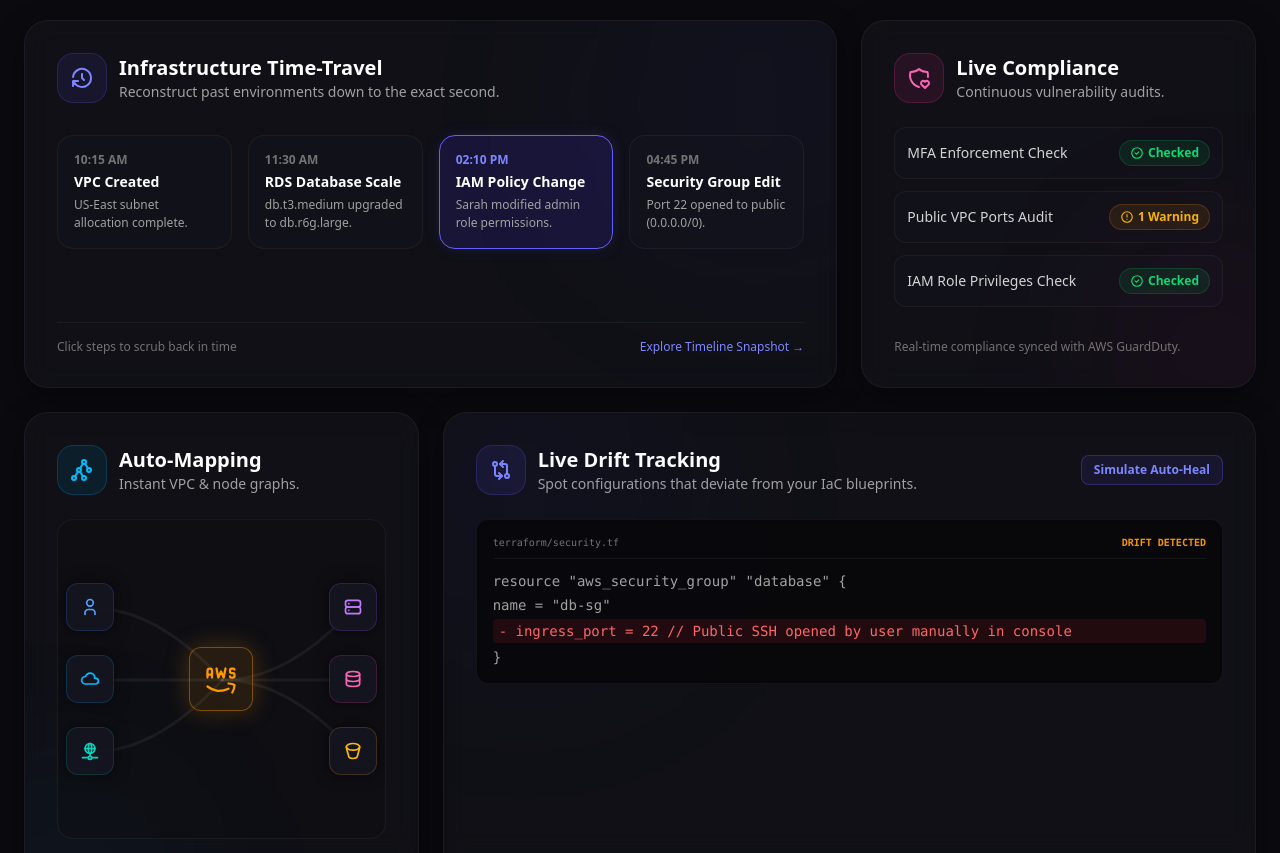
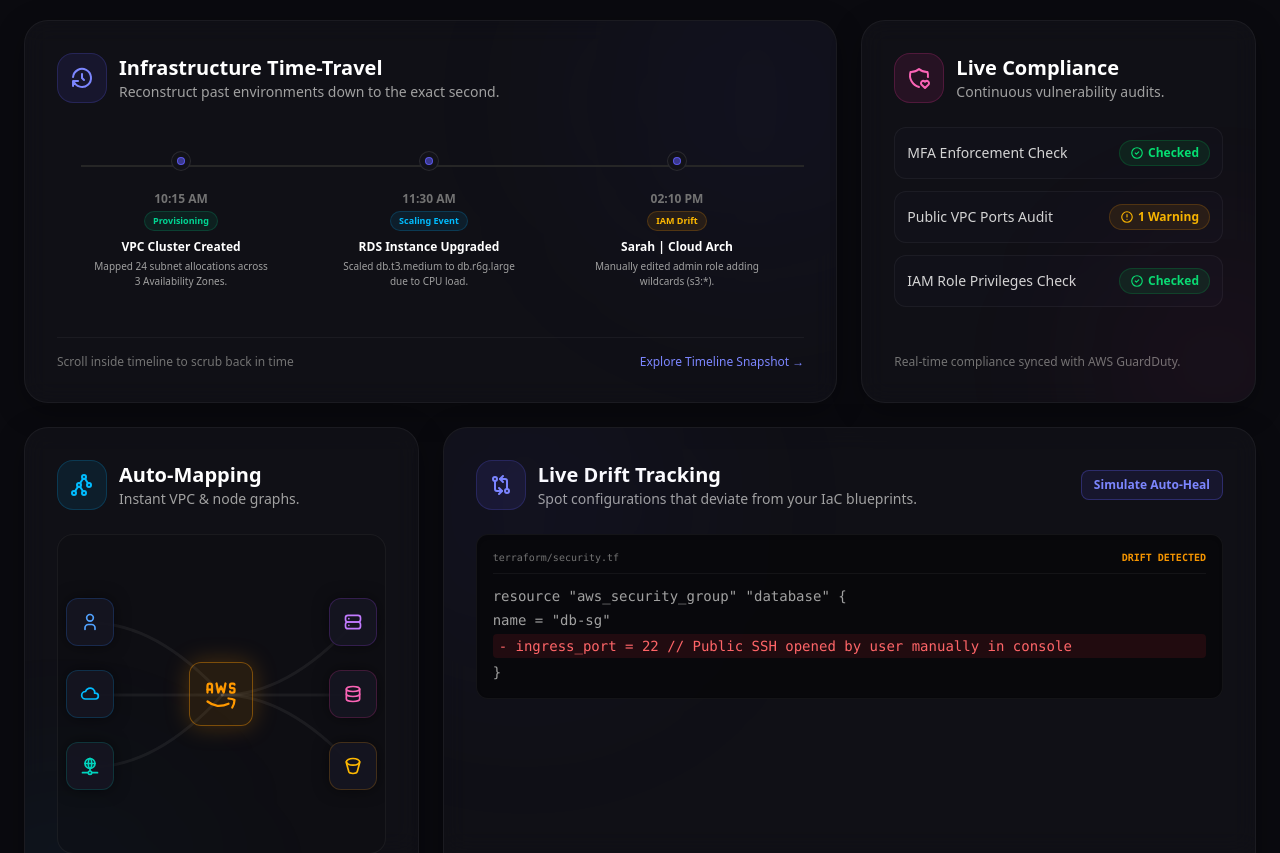
Before and after one commit to manavmerja/Gravity-Lens, a Next.js app in the folder frontend/: page / in a window 1280 px wide. Shown: the part 1060-1913 px from the top of the page. Built offline with nearby package versions, Linux system fonts and the light colour scheme.

Commit message:
feat: add interactive timeline component and animated bento grid visualization for AWS infrastructure tracking

```diff
--- a/frontend/src/components/sections/bento-grid.tsx
+++ b/frontend/src/components/sections/bento-grid.tsx
@@ -1,7 +1,7 @@
 "use client";
 
-import React, { useState } from "react";
-import { motion } from "framer-motion";
+import React, { useState, useEffect } from "react";
+import { motion, useScroll, useTransform } from "framer-motion";
 import {
   IconHistory,
   IconBinaryTree,
@@ -167,16 +167,105 @@ function AutoMappingBeamDemo() {
   );
 }
 
+function BentoTimeline() {
+  const containerRef = useRef<HTMLDivElement>(null);
+
+  const { scrollXProgress } = useScroll({
+    container: containerRef,
+  });
+
+  const opacityTransform = useTransform(scrollXProgress, [0, 0.1], [0, 1]);
+
+  const timelineData = [
+    {
+      time: "10:15 AM",
+      content: (
+        <div className="flex flex-col items-center">
+          <span className="text-[9px] font-semibold text-emerald-400 bg-emerald-500/10 px-2 py-0.5 rounded-full border border-emerald-500/20">Provisioning</span>
+          <h4 className="text-xs font-bold text-white mt-2">VPC Cluster Created</h4>
+          <p className="text-[10px] text-neutral-400 mt-1 max-w-[180px]">Mapped 24 subnet allocations across 3 Availability Zones.</p>
+        </div>
+      )
+    },
+    {
+      time: "11:30 AM",
+      content: (
+        <div className="flex flex-col items-center">
+          <span className="text-[9px] font-semibold text-sky-400 bg-sky-500/10 px-2 py-0.5 rounded-full border border-sky-500/20">Scaling Event</span>
+          <h4 className="text-xs font-bold text-white mt-2">RDS Instance Upgraded</h4>
+          <p className="text-[10px] text-neutral-400 mt-1 max-w-[180px]">Scaled db.t3.medium to db.r6g.large due to CPU load.</p>
+        </div>
+      )
+    },
+    {
+      time: "02:10 PM",
+      content: (
+        <div className="flex flex-col items-center">
+          <span className="text-[9px] font-semibold text-amber-400 bg-amber-500/10 px-2 py-0.5 rounded-full border border-amber-500/20">IAM Drift</span>
+          <h4 className="text-xs font-bold text-white mt-2">Sarah | Cloud Arch</h4>
+          <p className="text-[10px] text-neutral-400 mt-1 max-w-[180px]">Manually edited admin role adding wildcards (s3:*).</p>
+        </div>
+      )
+    },
+    {
+      time: "04:45 PM",
+      content: (
+        <div className="flex flex-col items-center">
+          <span className="text-[9px] font-semibold text-red-400 bg-red-500/10 px-2 py-0.5 rounded-full border border-red-500/20">Security Warning</span>
+          <h4 className="text-xs font-bold text-white mt-2">Port 22 Opened</h4>
+          <p className="text-[10px] text-neutral-400 mt-1 max-w-[180px]">SSH ingress security rule opened globally to 0.0.0.0/0.</p>
+        </div>
+      )
+    }
+  ];
+
+  return (
+    <div
+      ref={containerRef}
+      className="relative w-full overflow-x-auto overflow-y-hidden mt-6 pr-2 select-none scrollbar-thin scrollbar-thumb-white/10 scrollbar-track-transparent py-4"
+    >
+      <div className="relative pt-12 pb-2 min-w-max">
+        {/* Horizontal Line Track */}
+        <div
+          className="absolute left-6 right-6 top-[22px] h-[2px] bg-neutral-800"
+        >
+          <motion.div
+            style={{
+              scaleX: scrollXProgress,
+              transformOrigin: "left",
+              opacity: opacityTransform,
+            }}
+            className="absolute inset-0 h-[2px] bg-gradient-to-r from-indigo-500 via-purple-500 to-transparent rounded-full"
+          />
+        </div>
+
+        <div className="flex flex-row gap-12 px-6">
+          {timelineData.map((item, index) => (
+            <div key={index} className="relative flex flex-col items-center text-center w-[200px] shrink-0">
+              {/* Timeline indicator circle intersecting the line */}
+              <div className="absolute top-[-40px] z-40 flex h-5 w-5 items-center justify-center rounded-full bg-[#121218] border border-white/10">
+                <div className="h-2 w-2 rounded-full bg-indigo-500/50 border border-indigo-500/80" />
+              </div>
+
+              {/* Time Title */}
+              <span className="text-xs font-bold text-neutral-500 mb-1">
+                {item.time}
+              </span>
+
+              {/* Details Content */}
+              <div className="w-full">
+                {item.content}
+              </div>
+            </div>
+          ))}
+        </div>
+      </div>
+    </div>
+  );
+}
+
 export function BentoGrid() {
-  const [activeTimeStep, setActiveTimeStep] = useState(2);
   const [showDriftFix, setShowDriftFix] = useState(false);
-
-  const timelineSteps = [
-    { time: "10:15 AM", title: "VPC Created", desc: "US-East subnet allocation complete." },
-    { time: "11:30 AM", title: "RDS Database Scale", desc: "db.t3.medium upgraded to db.r6g.large." },
-    { time: "02:10 PM", title: "IAM Policy Change", desc: "Sarah modified admin role permissions." },
-    { time: "04:45 PM", title: "Security Group Edit", desc: "Port 22 opened to public (0.0.0.0/0)." }
-  ];
 
   return (
     <section className="py-24 px-6 max-w-7xl mx-auto relative z-20">
@@ -201,7 +290,7 @@ export function BentoGrid() {
           <div className="absolute -right-20 -top-20 w-80 h-80 bg-indigo-500/5 rounded-full blur-[100px]" />
 
           <div>
-            <div className="flex items-center gap-3 mb-6">
+            <div className="flex items-center gap-3 mb-2">
               <div className="p-3 bg-indigo-500/10 text-indigo-400 rounded-2xl border border-indigo-500/20">
                 <IconHistory className="w-6 h-6" />
               </div>
@@ -211,34 +300,12 @@ export function BentoGrid() {
               </div>
             </div>
 
-            {/* Interactive Timeline Graph */}
-            <div className="grid grid-cols-1 sm:grid-cols-4 gap-4 mt-8 relative z-10">
-              {timelineSteps.map((step, idx) => (
-                <div
-                  key={idx}
-                  onClick={() => setActiveTimeStep(idx)}
-                  className={cn(
-                    "cursor-pointer p-4 rounded-2xl border transition-all duration-300 select-none",
-                    activeTimeStep === idx
-                      ? "bg-indigo-600/15 border-indigo-500 text-white shadow-[0_0_15px_rgba(99,102,241,0.15)]"
-                      : "bg-[#161622]/40 border-white/5 text-neutral-400 hover:border-white/10 hover:bg-[#161622]/70"
-                  )}
-                >
-                  <span className={cn(
-                    "text-xs font-semibold block mb-1",
-                    activeTimeStep === idx ? "text-indigo-400" : "text-neutral-500"
-                  )}>
-                    {step.time}
-                  </span>
-                  <h4 className="font-bold text-sm text-white mb-1">{step.title}</h4>
-                  <p className="text-xs text-neutral-400 leading-normal">{step.desc}</p>
-                </div>
-              ))}
-            </div>
+            {/* Interactive Timeline follow component */}
+            <BentoTimeline />
           </div>
 
-          <div className="mt-8 pt-4 border-t border-white/5 flex items-center justify-between text-xs text-neutral-500">
-            <span>Click steps to scrub back in time</span>
+          <div className="mt-6 pt-4 border-t border-white/5 flex items-center justify-between text-xs text-neutral-500">
+            <span>Scroll inside timeline to scrub back in time</span>
             <span className="text-indigo-400 font-medium group-hover:underline cursor-pointer">Explore Timeline Snapshot →</span>
           </div>
         </motion.div>
--- /dev/null
+++ b/frontend/src/components/ui/timeline.tsx
@@ -0,0 +1,88 @@
+"use client";
+import {
+  useScroll,
+  useTransform,
+  motion,
+} from "framer-motion";
+import React, { useEffect, useRef, useState } from "react";
+
+interface TimelineEntry {
+  title: string;
+  content: React.ReactNode;
+}
+
+export const Timeline = ({ data }: { data: TimelineEntry[] }) => {
+  const ref = useRef<HTMLDivElement>(null);
+  const containerRef = useRef<HTMLDivElement>(null);
+  const [height, setHeight] = useState(0);
+
+  useEffect(() => {
+    if (ref.current) {
+      const rect = ref.current.getBoundingClientRect();
+      setHeight(rect.height);
+    }
+  }, [ref]);
+
+  const { scrollYProgress } = useScroll({
+    target: containerRef,
+    offset: ["start 10%", "end 50%"],
+  });
+
+  const heightTransform = useTransform(scrollYProgress, [0, 1], [0, height]);
+  const opacityTransform = useTransform(scrollYProgress, [0, 0.1], [0, 1]);
+
+  return (
+    <div
+      className="w-full bg-[#0A0A0F] font-sans md:px-10 relative z-30"
+      ref={containerRef}
+    >
+      <div className="max-w-7xl mx-auto py-20 px-4 md:px-8 lg:px-10">
+        <h2 className="text-3xl sm:text-5xl font-extrabold tracking-tight mb-4 text-white">
+          Infrastructure <span className="aurora-text">Time-Travel</span>
+        </h2>
+        <p className="text-neutral-400 text-sm md:text-base max-w-xl">
+          Track and replay every state change in your AWS environments. Scrub backward or forward through live deployment history.
+        </p>
+      </div>
+
+      <div ref={ref} className="relative max-w-7xl mx-auto pb-20">
+        {data.map((item, index) => (
+          <div
+            key={index}
+            className="flex justify-start pt-10 md:pt-40 md:gap-10"
+          >
+            <div className="sticky flex flex-col md:flex-row z-40 items-center top-40 self-start max-w-xs lg:max-w-sm md:w-full">
+              <div className="h-10 absolute left-3 md:left-3 w-10 rounded-full bg-[#161622] border border-white/10 flex items-center justify-center shadow-lg">
+                <div className="h-4 w-4 rounded-full bg-indigo-500/30 border border-indigo-500/50 p-2" />
+              </div>
+              <h3 className="hidden md:block text-xl md:pl-20 md:text-5xl font-bold text-neutral-500 dark:text-neutral-500">
+                {item.title}
+              </h3>
+            </div>
+
+            <div className="relative pl-20 pr-4 md:pl-4 w-full">
+              <h3 className="md:hidden block text-2xl mb-4 text-left font-bold text-neutral-500 dark:text-neutral-500">
+                {item.title}
+              </h3>
+              {item.content}
+            </div>
+          </div>
+        ))}
+        <div
+          style={{
+            height: height + "px",
+          }}
+          className="absolute md:left-8 left-8 top-0 overflow-hidden w-[2px] bg-[linear-gradient(to_bottom,var(--tw-gradient-stops))] from-transparent from-[0%] via-neutral-800 to-transparent to-[99%] [mask-image:linear-gradient(to_bottom,transparent_0%,black_10%,black_90%,transparent_100%)]"
+        >
+          <motion.div
+            style={{
+              height: heightTransform,
+              opacity: opacityTransform,
+            }}
+            className="absolute inset-x-0 top-0 w-[2px] bg-gradient-to-t from-indigo-500 via-purple-500 to-transparent from-[0%] via-[10%] rounded-full"
+          />
+        </div>
+      </div>
+    </div>
+  );
+};
```
